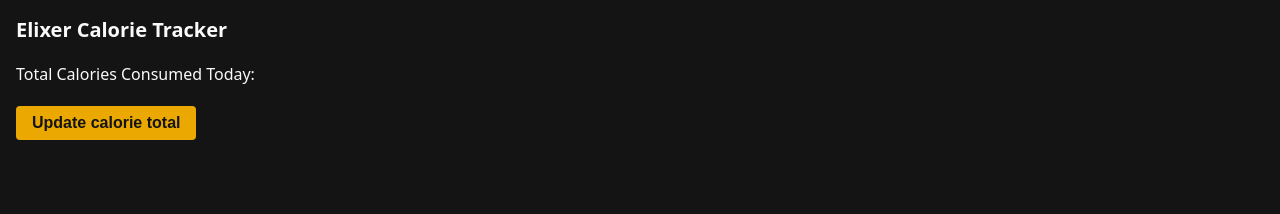
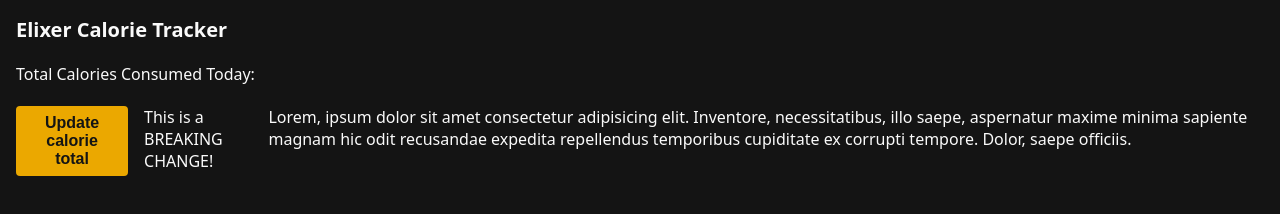
Before and after one commit to elixer-prince/elixer-calorie-tracker, a website: page index.html in a window 1280 px wide. Drawn offline with Linux system fonts and the light colour scheme.

Commit message:
feat!: add two paragraphs to the end of the index page
- added a paragraph call out the breaking change
- added a paragraph of gibberish lorem ipsum text

BREAKING CHANGE: the paragraphs that are added provide no value and will be jarring for users

```diff
--- a/index.html
+++ b/index.html
@@ -61,6 +61,15 @@
           >
             Cancel
           </button>
+
+          <p>This is a BREAKING CHANGE!</p>
+
+          <p>
+            Lorem, ipsum dolor sit amet consectetur adipisicing elit. Inventore,
+            necessitatibus, illo saepe, aspernatur maxime minima sapiente magnam
+            hic odit recusandae expedita repellendus temporibus cupiditate ex
+            corrupti tempore. Dolor, saepe officiis.
+          </p>
         </div>
       </div>
     </header>
```
